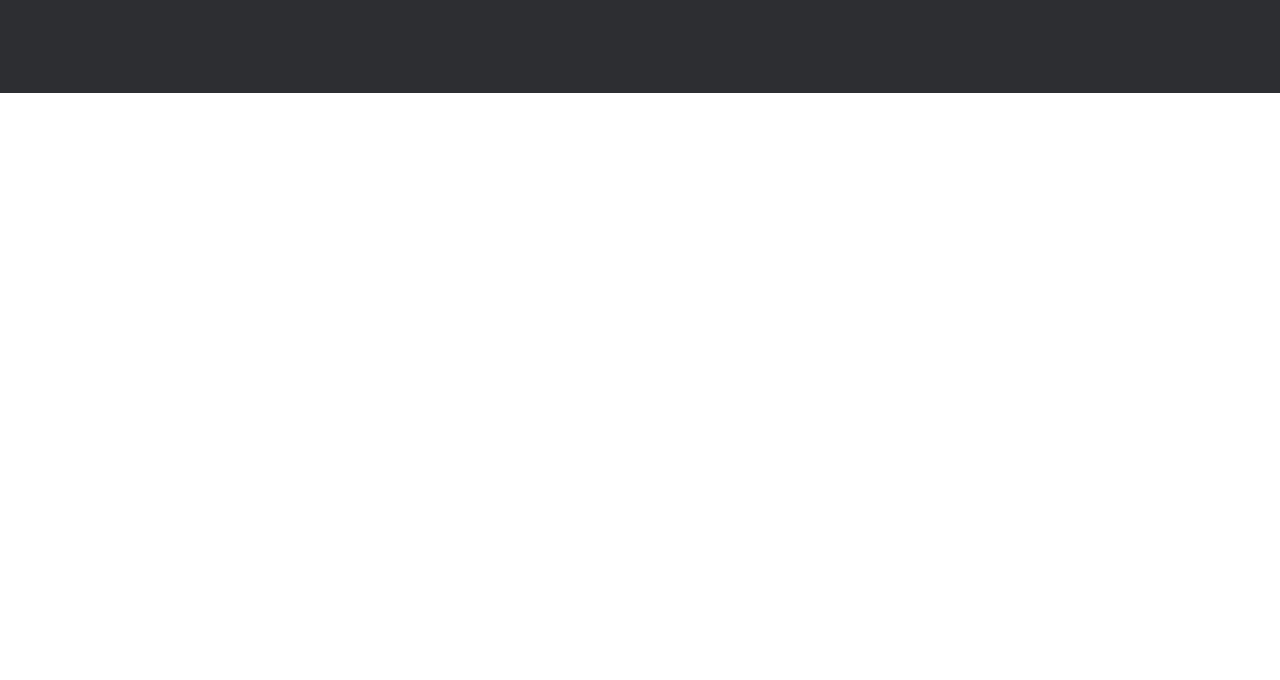
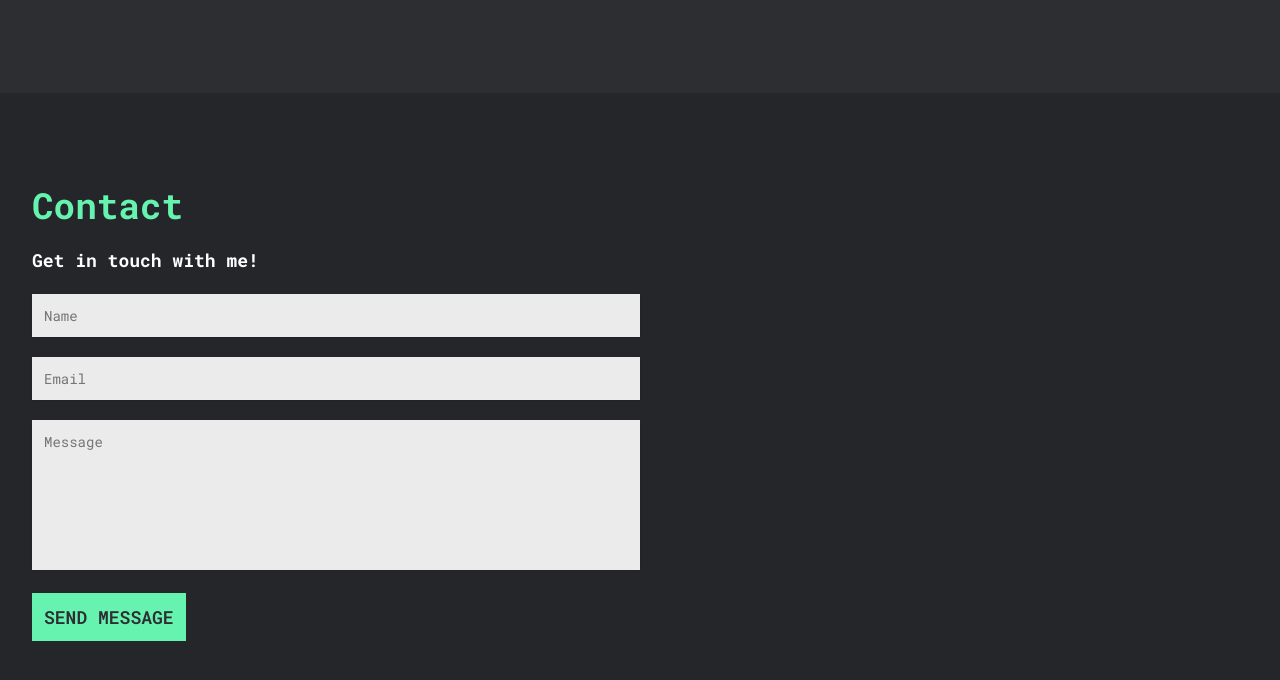
Before and after one commit to RubenNeven/ruben-neven, a website: page index.html in a window 1280 px wide. Shown: the part 2510-3190 px from the top of the page. Before the commit the page ends 2603 px from the top, so only its background shows below. Drawn offline with nearby package versions, Linux system fonts and the light colour scheme.

Commit message:
Add contact section

```diff
--- a/index.html
+++ b/index.html
@@ -13,7 +13,7 @@
 </head>
 <body>
 <header>
-    <a class="logo"><strong>Ruben</strong> Neven</a>
+    <a href="#home" class="logo"><strong>Ruben</strong> Neven</a>
     <nav class="main-nav">
         <ul class="main-nav-list">
             <li>
@@ -26,7 +26,7 @@
                 <a class="main-nav-link" href="#experience">Experience</a>
             </li>
             <li>
-                <a class="main-nav-link nav-cta" href="#">Contact me</a>
+                <a class="main-nav-link nav-cta" href="#contact">Contact me</a>
             </li>
         </ul>
     </nav>
@@ -51,7 +51,7 @@
                         </a>
                     </li>
                     <li>
-                        <a href="#">
+                        <a href="mailto:rubenneven@gmail.com">
                             <ion-icon name="mail-outline"></ion-icon>
                         </a>
                     </li>
@@ -182,6 +182,29 @@
             <div></div>
         </div>
     </section>
+
+    <section class="section-contact" id="contact">
+        <div class="container">
+            <div class="cta">
+                <h2 class="heading-secondary">Contact</h2>
+                <p class="cta-text">Get in touch with me!</p>
+                <form class="cta-form">
+                    <div>
+                        <input class="cta-form-input" type="text" id="name" name="name" placeholder="Name">
+                    </div>
+                    <div>
+                        <input class="cta-form-input" type="text" id="email" name="email" placeholder="Email">
+                    </div>
+                    <div>
+                        <textarea class="cta-form-input cta-form-input-textarea" id="message" name="email" placeholder="Message"></textarea>
+                    </div>
+                    <button class="btn btn--form">
+                        Send message
+                    </button>
+                </form>
+            </div>
+        </div>
+    </section>
 </main>
 
 </body>
--- a/sass/abstracts/_variables.scss
+++ b/sass/abstracts/_variables.scss
@@ -6,6 +6,7 @@ $color-secondary-green: #51C28C;
 $color-white: #FFF;
 $color-grey: #828387;
 $color-grey-light: #9b9c9f;
+$color-grey-extra-light: #ebebec;
 
 $color-angular: #F54335;
 $color-html: #E44D26;
--- a/sass/layout/_header.scss
+++ b/sass/layout/_header.scss
@@ -18,6 +18,11 @@ header {
     color: $color-white;
     font-family: "Inter", sans-serif;
     font-size: 2rem;
+
+    &:link, &:visited {
+      text-decoration: none;
+      color: $color-white;
+    }
   }
 
   .main-nav {
@@ -26,7 +31,6 @@ header {
       display: flex;
       gap: 3.2rem;
       list-style: none;
-
     }
 
     .nav-cta {
--- a/sass/pages/_home.scss
+++ b/sass/pages/_home.scss
@@ -94,6 +94,7 @@
 
     .about-paragraph {
       color: $color-white;
+      line-height: 1.6;
       font-weight: 400;
       font-size: 1.8rem;
       padding: 0 3.2rem;
@@ -294,6 +295,71 @@
     }
 
   }
+}
 
+.section-contact {
+  background-color: #25262A;
+  padding: 4.8rem 0 12.8rem;
 
+  .container {
+    max-width: 140rem;
+    padding: 0 3.2rem;
+    margin: 0 auto;
+
+    .cta {
+
+      .heading-secondary {
+        font-weight: 900;
+        font-size: 3.6rem;
+        color: $color-primary-green;
+        position: relative;
+        margin: 4rem 0 1.5rem;
+      }
+
+      .cta-text {
+        font-size: 1.8rem;
+        line-height: 1.8;
+        color: $color-white;
+        margin-bottom: 1.8rem;
+      }
+
+      .cta-form {
+        .cta-form-input {
+          width: 50%;
+          padding: 1.2rem;
+          font-size: 1.4rem;
+          font-family: inherit;
+          border: none;
+          margin-bottom: 2rem;
+          background-color: $color-grey-extra-light;
+          box-shadow: 0 1px 2px rgba(0, 0, 0, 0.1);
+
+          &-textarea {
+            height: 15rem;
+            resize: none;
+          }
+        }
+
+        .btn {
+          display: inline-block;
+          text-decoration: none;
+          font-size: 1.8rem;
+          font-weight: 600;
+          padding: 1.6rem 3.2rem;
+          border: none;
+          cursor: pointer;
+          font-family: inherit;
+          transition: all 0.3s;
+          text-transform: uppercase;
+        }
+
+        .btn--form {
+          background-color: $color-primary-green;
+          color: $color-primary-dark;
+          align-self: end;
+          padding: 1.2rem;
+        }
+      }
+    }
+  }
 }
```
Also changed, not shown: css/style.css.
